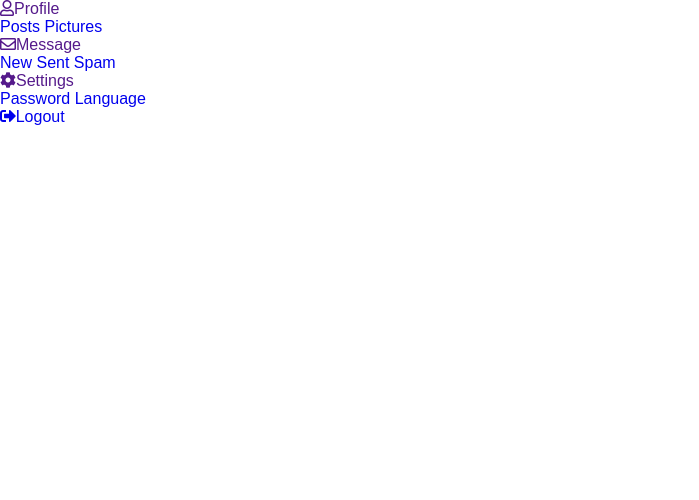
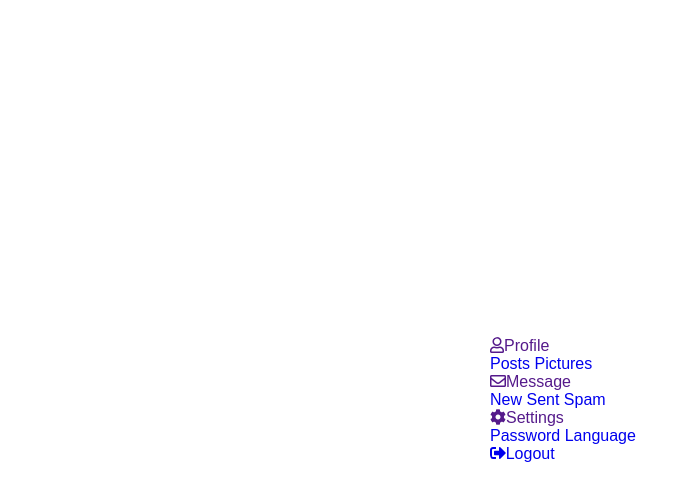
Before and after one commit to Dnakitare/pure-css-html-menu, a plain HTML site: page index.html in a window 1280 px wide. Shown: the whole page, without its empty margins (0-699 px from the left). Drawn offline with Linux system fonts and the light colour scheme.

Commit message:
styling the html

```diff
--- a/index.css
+++ b/index.css
@@ -8,5 +8,13 @@
 
 .middle {
 	position: absolute;
-	top: ;
+	top: 50%;
+	left: 50%;
+	transform: translate(-50%,-50%);
 }
+
+.menu {
+	width: 300px;
+	border-radius: 8px;
+	overflow: hidden;
+}
```
